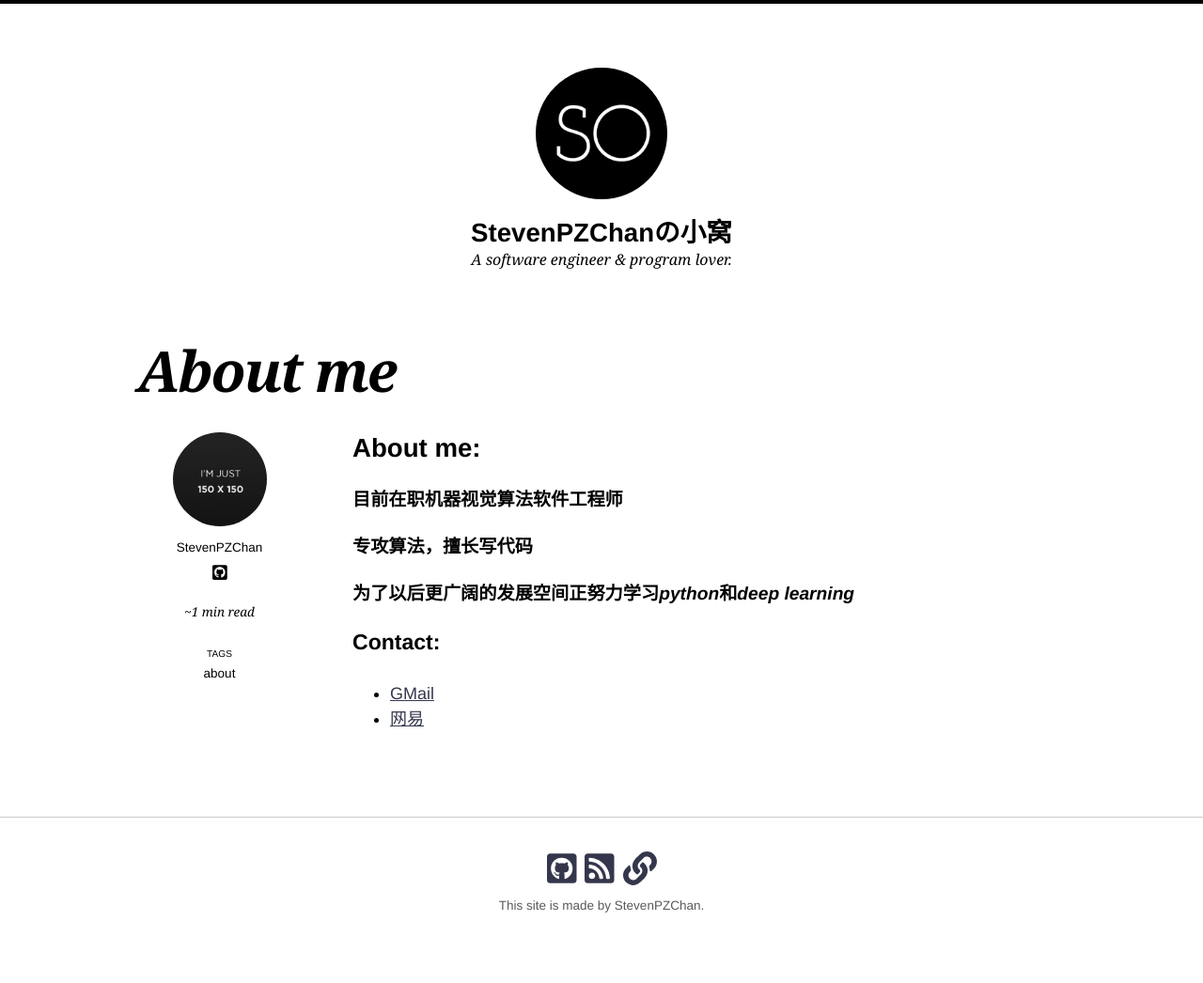
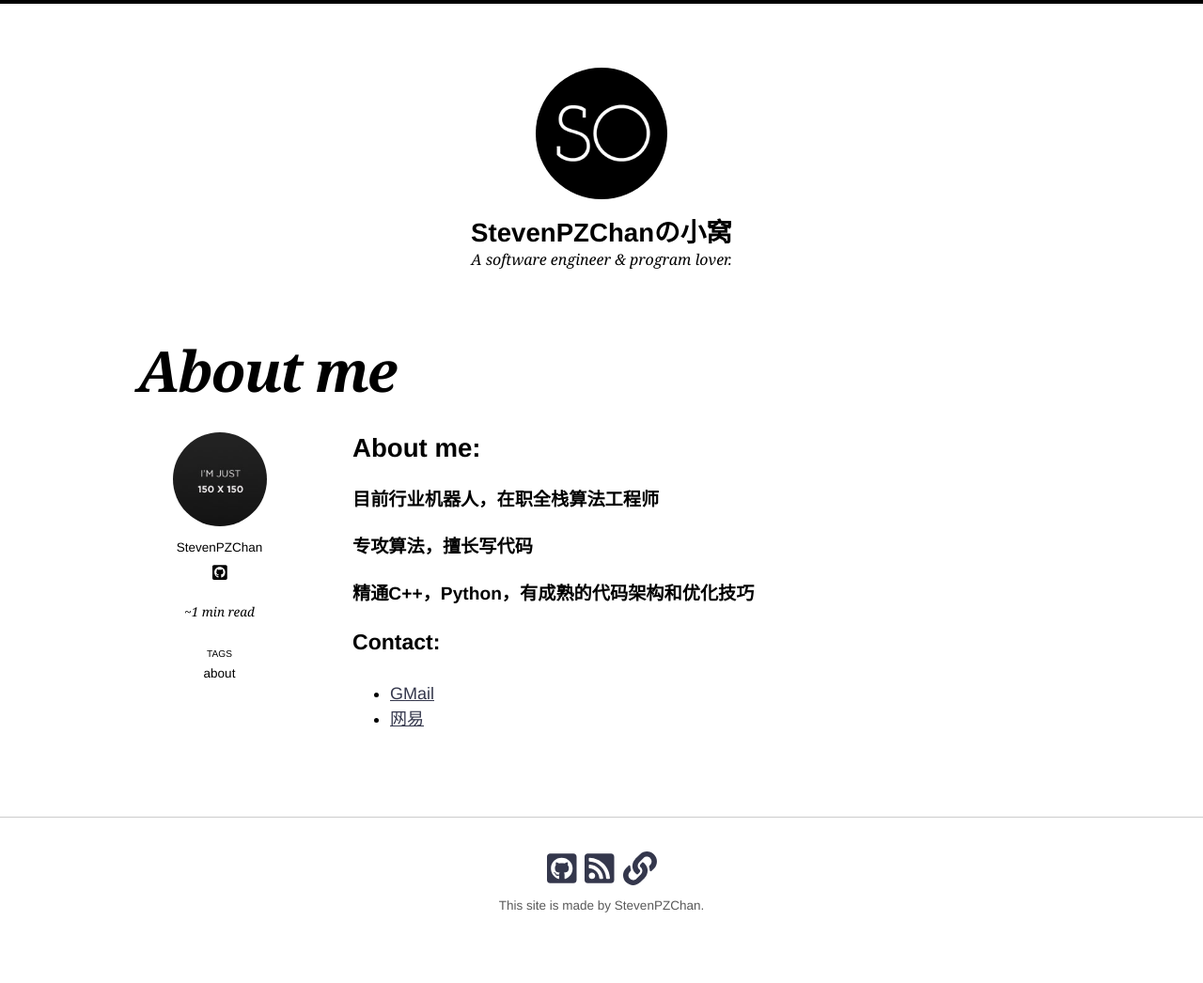
Before and after one commit to StevenPZChan/StevenPZChan.github.io, a Jekyll site: the page built from about.md, in a window 1280 px wide. Shown: the whole page at 94% size. Built offline with Jekyll 4.4.1, drawn with Linux system fonts in a browser that asks for light colours; nearby versions of some CDN libraries; comment, search, counter and statistics services are not loaded.

Commit message:
Modify about me

```diff
--- a/about.md
+++ b/about.md
@@ -7,9 +7,9 @@ share: false
 ---
 
 ## About me:
-#### 目前在职机器视觉算法软件工程师
+#### 目前行业机器人，在职全栈算法工程师
 #### 专攻算法，擅长写代码
-#### 为了以后更广阔的发展空间正努力学习*python*和*deep learning*
+#### 精通C++，Python，有成熟的代码架构和优化技巧
 ### Contact:
 * [GMail](mailto:StevenPZChan@gmail.com)
 * [网易](mailto:octo.c.p.z@163.com)
```
